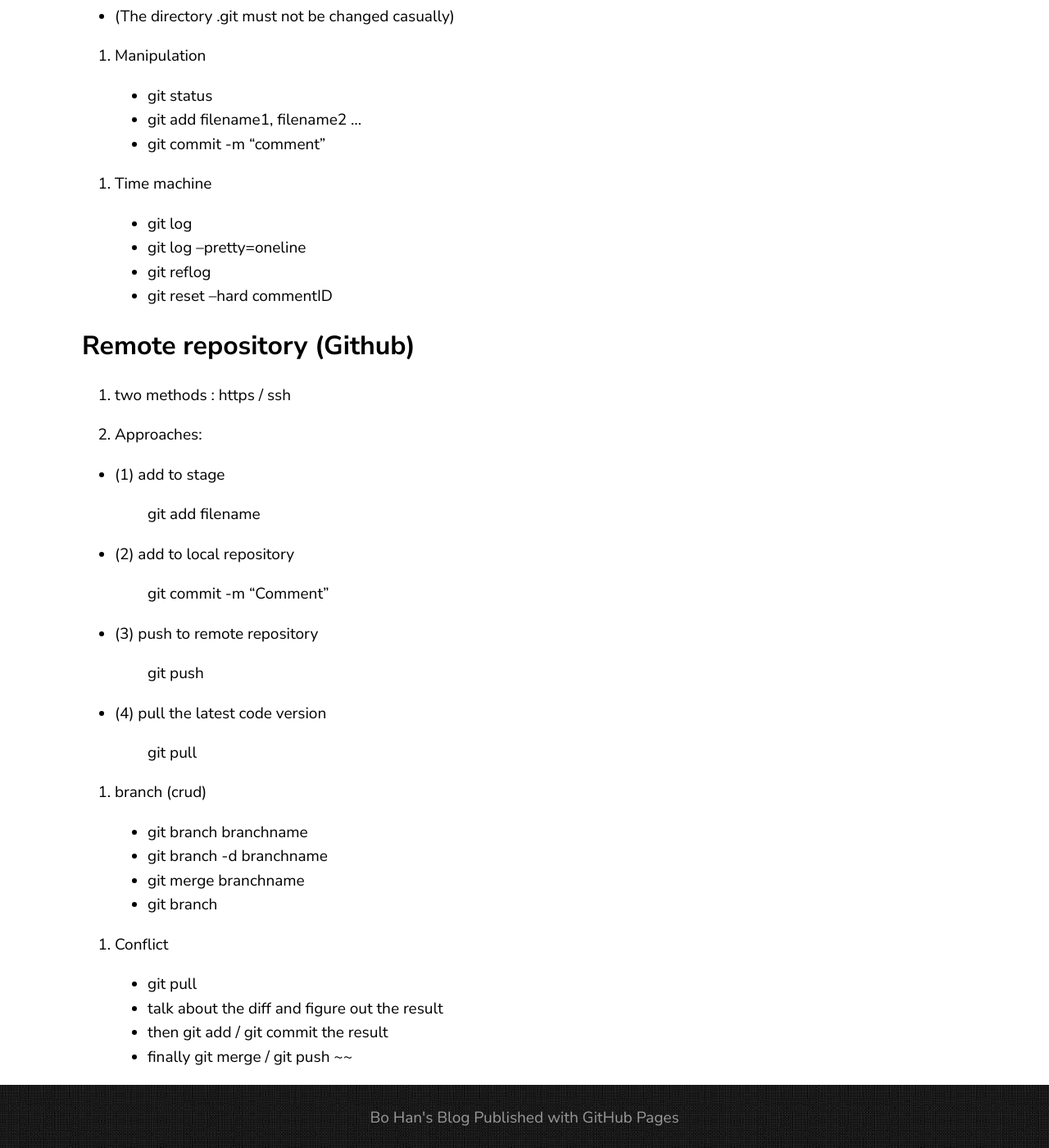
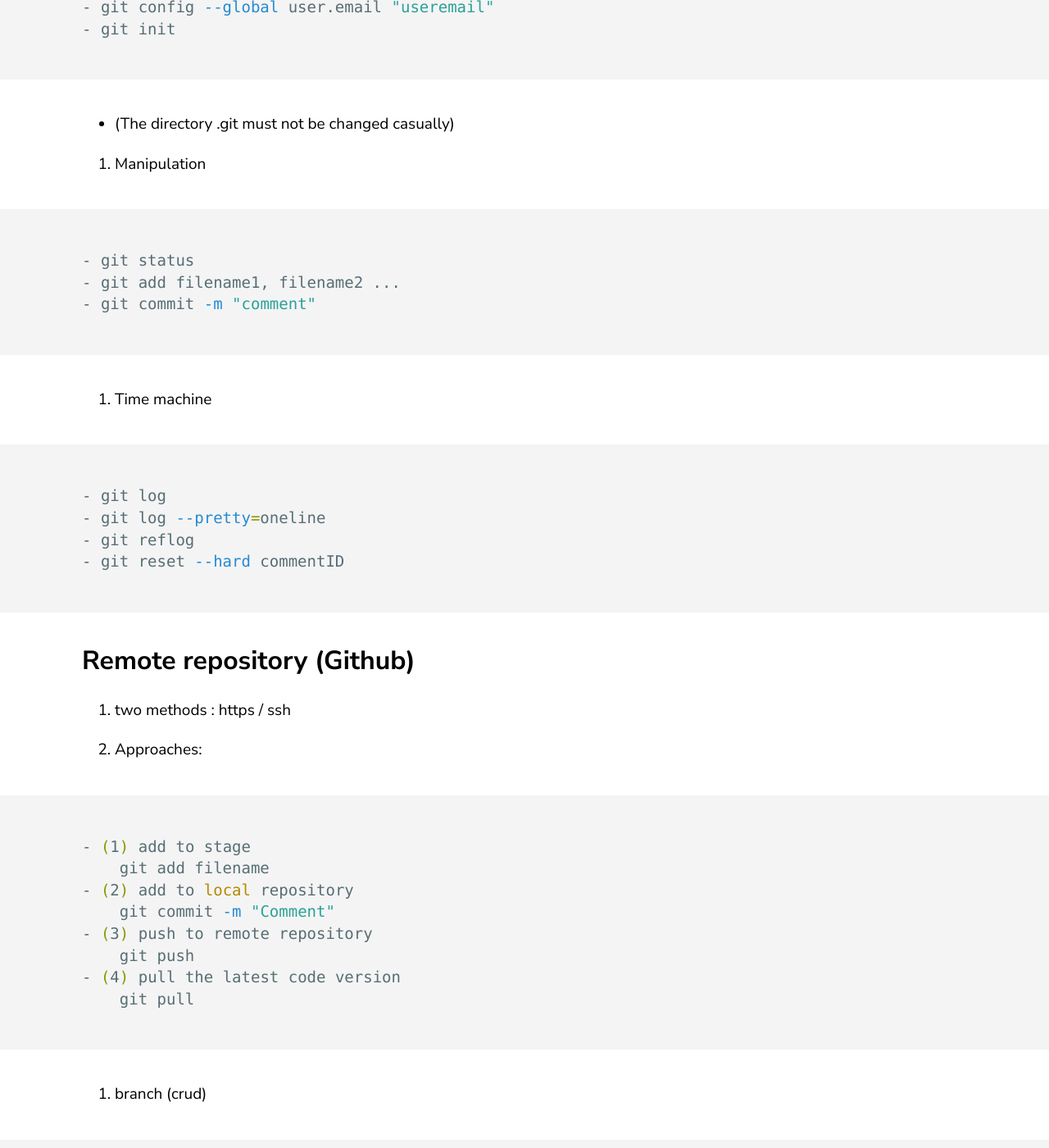
Before and after one commit to HBhakunamatata/HBhakunamatata.github.io, a Jekyll site: the page built from _posts/2020-01-01-Git-Note.markdown, in a window 1280 px wide and 1400 px high, scrolled down 991 px. Shown: the whole window at 82% size. Built offline with Jekyll 4.4.1, drawn with Linux system fonts in a browser that asks for light colours; some of the changed text lies outside the part shown.

Commit message:
use the code block to contain shell

````diff
--- a/_config.yml
+++ b/_config.yml
@@ -6,7 +6,7 @@ description: > # this means to ignore newlines until "show_exerpts:"
   Google search results) and in your feed.xml site description.
 show_excerpts: true # set to true to show excerpts on the homepage
 baseurl:
-markdown: GFM
+# markdown: GFM
 
 # Minima date format
 # refer to http://shopify.github.io/liquid/filters/date/ if you want to customize this
--- a/_posts/2020-01-01-Git-Note.markdown
+++ b/_posts/2020-01-01-Git-Note.markdown
@@ -19,24 +19,30 @@ how to use Git...
 
 1. Create repository
 
-> - git config --global user.name "username"
-> - git config --global user.email "useremail"
-> - git init
+```shell
+- git config --global user.name "username"
+- git config --global user.email "useremail"
+- git init
+```
 
 - (The directory .git must not be changed casually)
 
-2. Manipulation
+1. Manipulation
 
-> - git status
-> - git add filename1, filename2 ...
-> - git commit -m "comment"
+```shell
+- git status
+- git add filename1, filename2 ...
+- git commit -m "comment"
+```
 
 3. Time machine
 
-> - git log
-> - git log --pretty=oneline
-> - git reflog
-> - git reset --hard commentID
+```shell
+- git log
+- git log --pretty=oneline
+- git reflog
+- git reset --hard commentID
+```
 
 ## Remote repository (Github)
 
@@ -44,25 +50,33 @@ how to use Git...
 
 2. Approaches:
 
+```shell
 - (1) add to stage
-> git add filename
+    git add filename
 - (2) add to local repository
-> git commit -m "Comment"
+    git commit -m "Comment"
 - (3) push to remote repository
-> git push
+    git push
 - (4) pull the latest code version
-> git pull
+    git pull
+```
 
 3. branch (crud)
 
-> - git branch branchname
-> - git branch -d branchname
-> - git merge branchname
-> - git branch
+```shell
+- git branch branchname
+- git branch -d branchname
+- git merge branchname
+- git branch
+```
 
 4. Conflict
 
-> - git pull
-> - talk about the diff and figure out the result
-> - then git add / git commit the result
-> - finally git merge  / git push  ~~
+```shell
+- git pull
+- talk about the diff and figure out the result
+- then git add / git commit the result
+- finally git merge  / git push
+```
+
+~~
````
